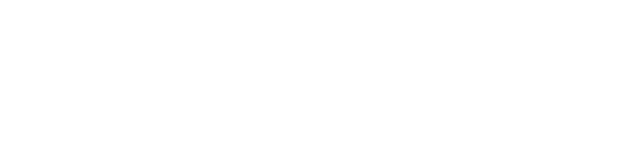
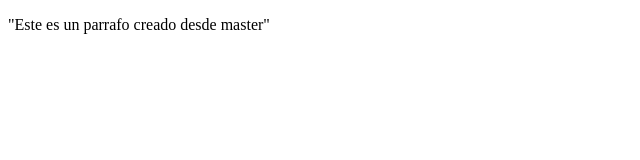
Before and after one commit to Diego-Nacho/Conociendo-GitHub, a plain HTML site: page index.html in a window 1280 px wide. Shown: the whole page, without its empty margins (0-640 px from the left). Drawn offline with Linux system fonts and the light colour scheme.

Commit message:
Proyecto prueba 2

```diff
--- a/index.html
+++ b/index.html
@@ -8,5 +8,9 @@
 </head>
 <body>
 
+    <p>
+        "Este es un parrafo creado desde master"
+    </p>
+
 </body>
 </html>
```
